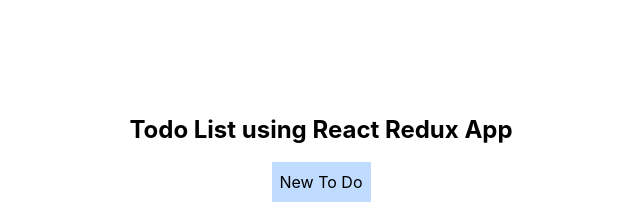
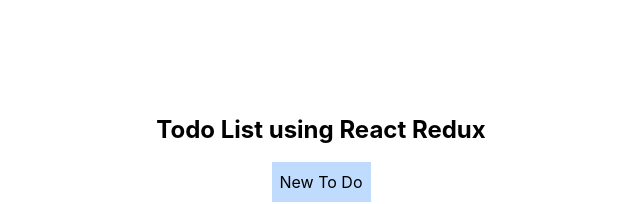
Before and after one commit to bimogempar/react-redux-crud, a React (Create React App) app: page / in a window 1280 px wide. Shown: the part 202-406 px from the top of the page, without its empty margins (319-959 px from the left). Built offline with nearby package versions, Linux system fonts and the light colour scheme; no server answers.

Commit message:
ubah judul

```diff
--- a/src/pages/Home.js
+++ b/src/pages/Home.js
@@ -5,7 +5,7 @@
     return (
         <div className='min-h-screen flex flex-col justify-center'>
             <div className="flex justify-center">
-                <h1 className='text-2xl font-bold'>Todo List using React Redux App</h1>
+                <h1 className='text-2xl font-bold'>Todo List using React Redux</h1>
             </div>
             <div className="flex justify-center">
                 <Todo />
```
